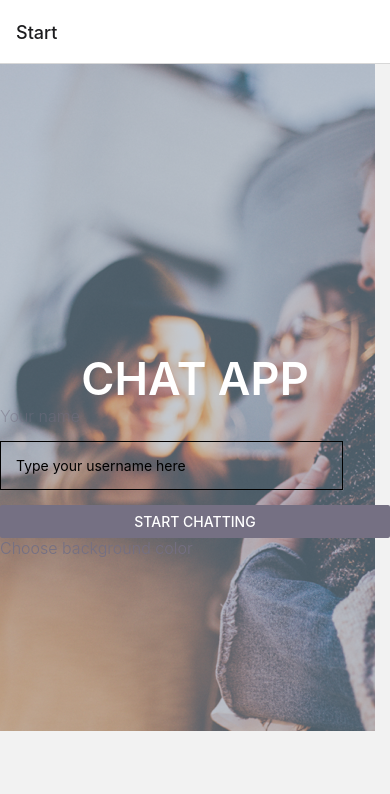
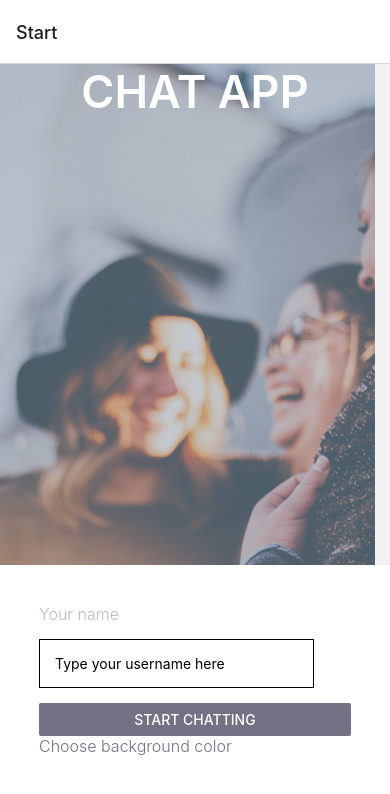
Before and after one commit to Maya-Bitter/ChatApp, a React Native app: screen /Start in a window 390 px wide. Shown: the top 794 px of the page. Built offline with nearby package versions, Linux system fonts and the light colour scheme.

Commit message:
added box

```diff
--- a/components/Start.js
+++ b/components/Start.js
@@ -18,7 +18,10 @@ const Start = ({ navigation }) => {
         resizeMode="cover"
         style={styles.image}
       >
+        <View style={styles.titlebox}>
           <Text style={styles.BigWhite}>CHAT APP</Text>
+        </View>
+        <View style={styles.box}>
           <Text style={styles.Name}>Your name</Text>
           <TextInput
             style={styles.textInput}
@@ -26,6 +29,7 @@ const Start = ({ navigation }) => {
             onChangeText={setName}
             placeholder="Type your username here"
           />
+
           <Text style={styles.Button}></Text>
           <Button
             title="Start chatting"
@@ -35,6 +39,7 @@ const Start = ({ navigation }) => {
             onPress={() => navigation.navigate("Chat", { name: name })}
           />
           <Text style={styles.Choose}>Choose background color</Text>
+        </View>
       </ImageBackground>
     </View>
   );
@@ -53,6 +58,16 @@ const styles = StyleSheet.create({
   image: {
     flex: 1,
     justifyContent: "center",
+  },
+
+  titlebox: {
+    flex: 50,
+  },
+
+  box: {
+    flex: 20,
+    backgroundColor: "#FFFFFF",
+    padding: "10%",
   },
 
   //<Image
```
Lines whose indentation alone changed are shown as unchanged.
